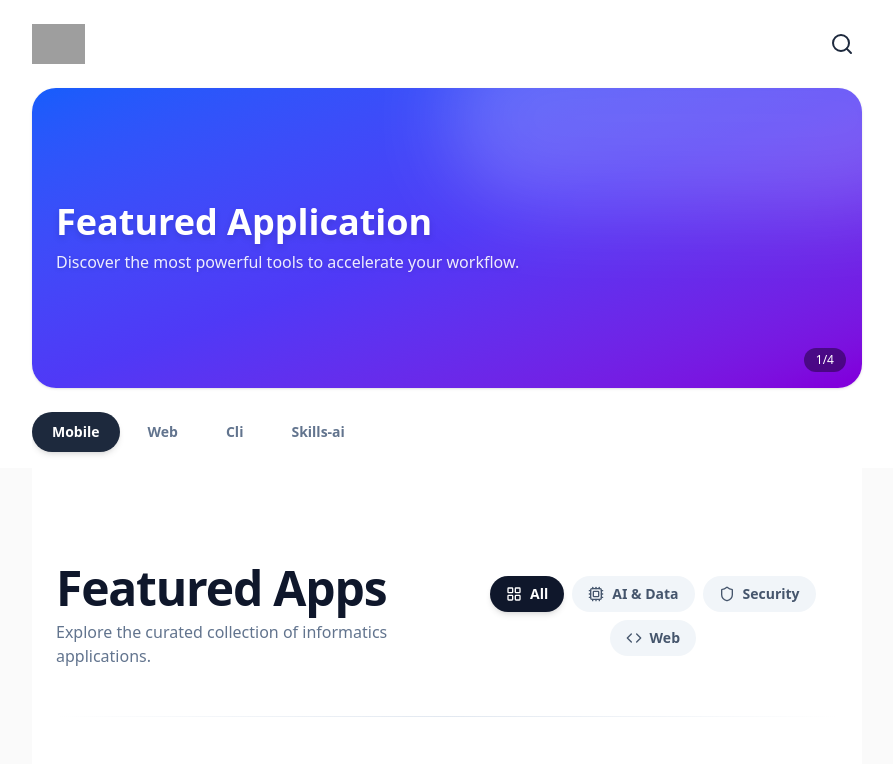
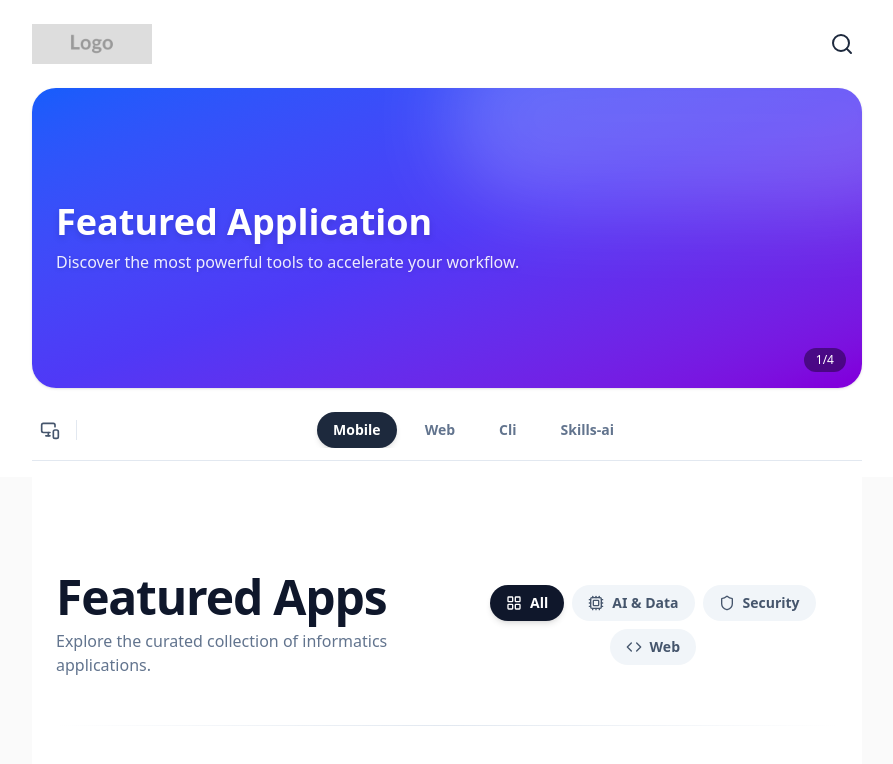
Before and after one commit to langss1/shop-gw, a Next.js app: page / in a window 1280 px wide. Shown: the top 764 px of the page, without its empty margins (193-1086 px from the left). Built offline with nearby package versions, Linux system fonts and the light colour scheme; grey boxes are pictures that could not be loaded.

Commit message:
style: update tabs layout and add placeholder logo1.png

```diff
--- a/src/components/MobileHeader.tsx
+++ b/src/components/MobileHeader.tsx
@@ -1,5 +1,5 @@
 "use client";
-import { Search } from "lucide-react";
+import { Search, MonitorSmartphone } from "lucide-react";
 import Image from "next/image";
 import { useState } from "react";
 import { motion } from "framer-motion";
@@ -19,11 +19,6 @@ export default function MobileHeader() {
             src="/logo1.png"
             alt="Store Logo"
             className="h-full w-auto object-contain"
-            onError={(e) => {
-              // Fallback text if logo1.png is not found
-              (e.target as HTMLImageElement).style.display = 'none';
-              e.currentTarget.parentElement!.innerHTML = '<span class="font-bold text-xl tracking-tight">App Store</span>';
-            }}
           />
         </div>
         <button className="p-2 hover:bg-slate-100 rounded-full transition-colors">
@@ -61,17 +56,24 @@ export default function MobileHeader() {
       </div>
 
       {/* Tabs Menu */}
-      <div className="flex items-center gap-2 overflow-x-auto pb-2 scrollbar-hide snap-x" style={{ scrollbarWidth: 'none', msOverflowStyle: 'none' }}>
+      <div className="flex items-center border-b border-slate-200 pb-3 mb-2 w-full">
+        {/* Devices Icon on the far left */}
+        <div className="pr-4 pl-2 mr-2 border-r border-slate-200 flex-shrink-0">
+          <MonitorSmartphone className="w-5 h-5 text-slate-600" />
+        </div>
+
+        {/* Centered Tabs Container */}
+        <div className="flex-1 flex items-center justify-center gap-3 overflow-x-auto scrollbar-hide snap-x" style={{ scrollbarWidth: 'none', msOverflowStyle: 'none' }}>
           {TABS.map((tab) => {
             const isActive = activeTab === tab;
             return (
               <button
                 key={tab}
                 onClick={() => setActiveTab(tab)}
-              className={`snap-start whitespace-nowrap px-5 py-2.5 rounded-full text-sm font-semibold transition-all duration-300 ${
+                className={`snap-start whitespace-nowrap px-4 py-2 rounded-full text-sm font-semibold transition-all duration-300 ${
                   isActive
                     ? "bg-slate-800 text-white shadow-md"
-                  : "bg-transparent text-slate-500 hover:bg-slate-100"
+                    : "bg-transparent text-slate-500 hover:text-slate-800"
                 }`}
               >
                 {tab.charAt(0).toUpperCase() + tab.slice(1)}
@@ -80,5 +82,6 @@ export default function MobileHeader() {
           })}
         </div>
       </div>
+    </div>
   );
 }
```
Also changed, not shown: public/logo1.png (added). Lines whose indentation alone changed are shown as unchanged.
